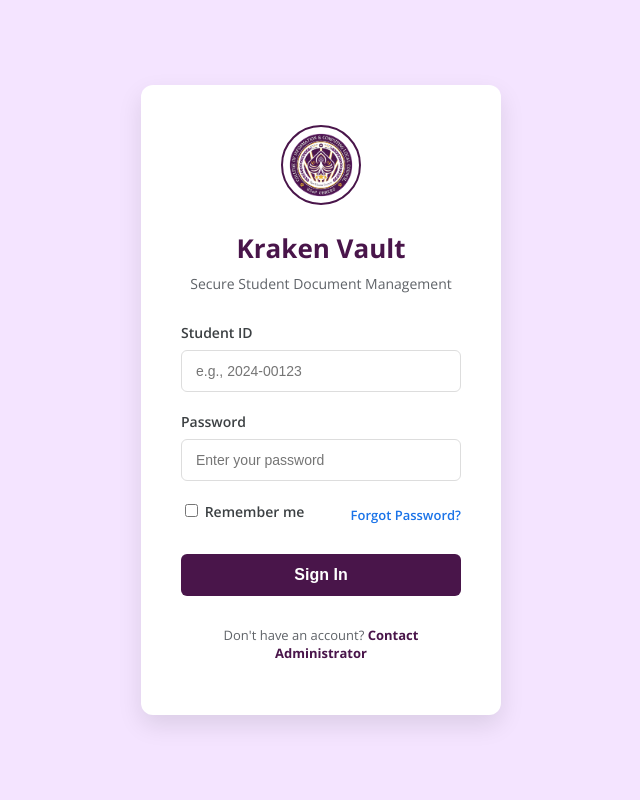
After one commit to Knlvalencia/KrakenVault, a PHP site: page /login.php in a window 1280 px wide. The commit adds this page. Shown: the whole page, without its empty margins (319-959 px from the left). Run offline with PHP 8.4, Linux system fonts and the light colour scheme.

Commit message:
UI: Updated user profile layout (Added profile picture upload and action buttons with edit/delete dropwon) and added login page

```diff
--- /dev/null
+++ b/login.css
@@ -0,0 +1,145 @@
+/* =========================================
+   LOGIN.CSS - KRAKEN VAULT LOGIN STYLES
+   ========================================= */
+
+.login-body {
+    background-color: #f4e4ff; /* Light purple tint to match your brand */
+    display: flex;
+    align-items: center;
+    justify-content: center;
+    height: 100vh;
+    margin: 0;
+}
+
+.login-container {
+    width: 100%;
+    max-width: 400px;
+    padding: 20px;
+}
+
+.login-card {
+    background: #fff;
+    padding: 40px;
+    border-radius: 12px;
+    box-shadow: 0 10px 25px rgba(0, 0, 0, 0.1);
+    text-align: center;
+}
+
+.login-logo {
+    margin-bottom: 20px;
+    border: 2px solid #49154a;
+    width: 80px; /* Slightly larger for login */
+    height: 80px;
+}
+
+.login-header h1 {
+    margin: 0;
+    color: #49154a;
+    font-size: 26px;
+    font-weight: 800;
+}
+
+.login-header p {
+    color: #5f6368;
+    font-size: 14px;
+    margin-top: 8px;
+    margin-bottom: 30px;
+}
+
+/* Form Styling - Reusing your patterns */
+.login-form {
+    text-align: left;
+}
+
+.login-form .form-group {
+    margin-bottom: 20px;
+}
+
+.login-form label {
+    display: block;
+    margin-bottom: 8px;
+    font-weight: 600;
+    font-size: 14px;
+    color: #3c4043;
+}
+
+.login-form input[type="text"],
+.login-form input[type="password"] {
+    width: 100%;
+    padding: 12px 14px;
+    border: 1px solid #ddd;
+    border-radius: 6px;
+    font-size: 14px;
+    box-sizing: border-box;
+    transition: border-color 0.2s, box-shadow 0.2s;
+}
+
+.login-form input:focus {
+    outline: none;
+    border-color: #49154a;
+    box-shadow: 0 0 0 3px rgba(73, 21, 74, 0.1);
+}
+
+/* Login Options */
+.login-options {
+    display: flex;
+    justify-content: space-between;
+    align-items: center;
+    margin-bottom: 25px;
+    font-size: 13px;
+}
+
+.remember-me {
+    color: #5f6368;
+    cursor: pointer;
+    display: flex;
+    align-items: center;
+    gap: 5px;
+}
+
+.forgot-link {
+    color: #1a73e8;
+    text-decoration: none;
+    font-weight: 600;
+}
+
+.forgot-link:hover {
+    text-decoration: underline;
+}
+
+/* Button Styling - Matching btn-upload from users.css */
+.btn-login {
+    width: 100%;
+    background-color: #49154a;
+    color: #fff;
+    border: none;
+    padding: 12px;
+    border-radius: 6px;
+    font-size: 16px;
+    font-weight: 700;
+    cursor: pointer;
+    transition: background 0.2s;
+}
+
+.btn-login:hover {
+    background-color: #3b113c;
+}
+
+.login-footer {
+    margin-top: 30px;
+    font-size: 13px;
+    color: #5f6368;
+}
+
+.login-footer a {
+    color: #49154a;
+    text-decoration: none;
+    font-weight: 700;
+}
+
+/* Mobile Adjustments */
+@media (max-width: 480px) {
+    .login-card {
+        padding: 30px 20px;
+    }
+}
--- /dev/null
+++ b/login.php
@@ -0,0 +1,66 @@
+<?php
+$pageTitle = 'Login - Kraken Vault';
+?>
+<!DOCTYPE html>
+<html lang="en">
+<head>
+    <meta charset="UTF-8">
+    <meta name="viewport" content="width=device-width, initial-scale=1.0">
+    <title><?php echo $pageTitle; ?></title>
+    <link rel="stylesheet" href="main.css">
+    <link rel="stylesheet" href="login.css">
+    <link href="https://fonts.googleapis.com/css2?family=Open+Sans:wght@400;600;700&display=swap" rel="stylesheet">
+</head>
+<body class="login-body">
+
+    <div class="login-container">
+        <div class="login-card">
+            <div class="login-header">
+                <img src="logo.png" alt="Kraken Vault Logo" class="logo login-logo">
+                <h1>Kraken Vault</h1>
+                <p>Secure Student Document Management</p>
+            </div>
+
+            <form action="auth.php" method="POST" class="login-form">
+                <div class="form-group">
+                    <label for="studentId">Student ID</label>
+                    <input
+                        type="text"
+                        id="studentId"
+                        name="student_id"
+                        placeholder="e.g., 2024-00123"
+                        pattern="20[0-9]{2}-[0-9]{5}"
+                        title="Format: 20XX-XXXXX"
+                        required
+                    >
+                </div>
+
+                <div class="form-group">
+                    <label for="password">Password</label>
+                    <input
+                        type="password"
+                        id="password"
+                        name="password"
+                        placeholder="Enter your password"
+                        required
+                    >
+                </div>
+
+                <div class="login-options">
+                    <label class="remember-me">
+                        <input type="checkbox" name="remember"> Remember me
+                    </label>
+                    <a href="#" class="forgot-link">Forgot Password?</a>
+                </div>
+
+                <button type="submit" class="btn-login">Sign In</button>
+            </form>
+
+            <div class="login-footer">
+                <p>Don't have an account? <a href="#">Contact Administrator</a></p>
+            </div>
+        </div>
+    </div>
+
+</body>
+</html>
```
Also changed, not shown: main.js (+71 -6 lines), profile.css (+122 -3 lines), userprofile.php (+43 -3 lines).
